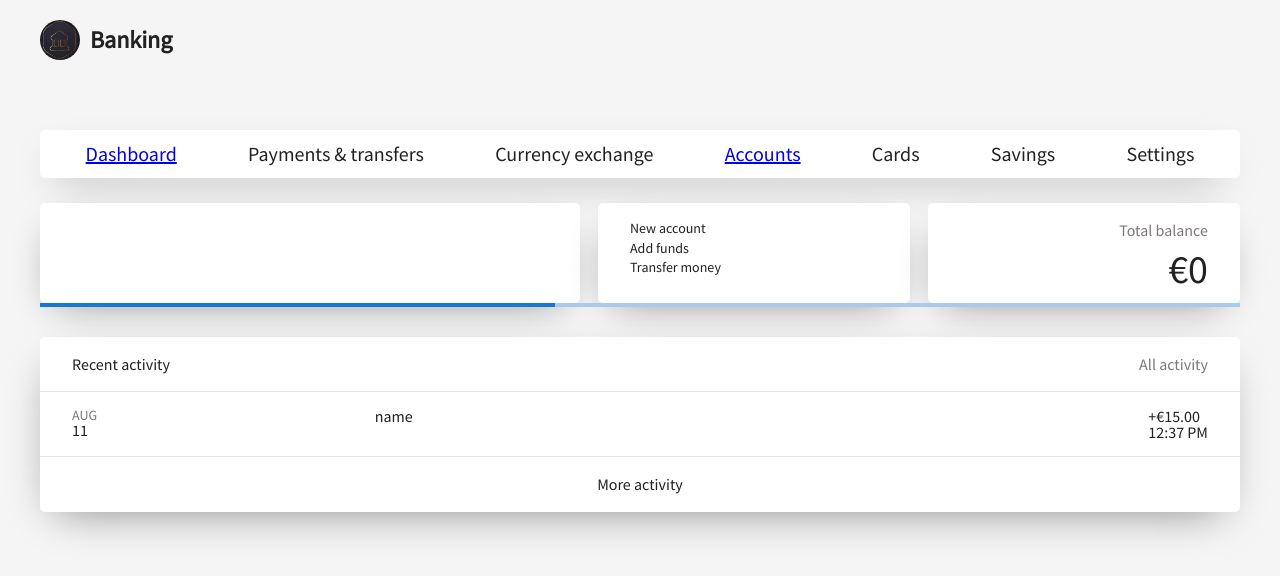
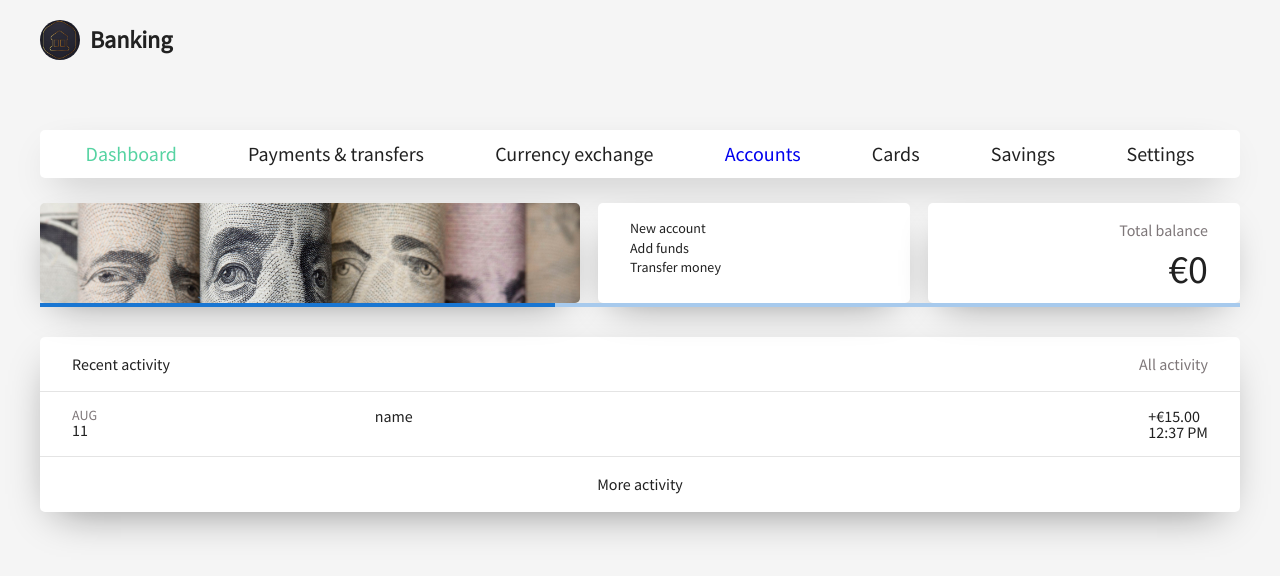
Before and after one commit to Yegor799/banking, a React (Create React App) app: page / in a window 1280 px wide. Shown: the top 576 px of the page. Built offline with nearby package versions, Linux system fonts and the light colour scheme; no server answers.

Commit message:
minor changes

```diff
--- a/src/components/AcountDetails/AccountDetails.css
+++ b/src/components/AcountDetails/AccountDetails.css
@@ -51,3 +51,8 @@
   border-top: 1px solid #e4e4e4;
   padding: 16px 0 16px;
 }
+
+.second-panel-img {
+  background-image: url(../../images/money.jpg);
+  background-size: cover;
+}
--- a/src/components/AcountDetails/AccountDetails.jsx
+++ b/src/components/AcountDetails/AccountDetails.jsx
@@ -1,9 +1,9 @@
 import './AccountDetails.css';
-import axios from 'axios';
 import { useState, useEffect } from 'react';
 import React from 'react';
 import Box from '@mui/material/Box';
 import LinearProgress from '@mui/material/LinearProgress';
+import { Link } from "react-router-dom";
 import { useGetCurrentAccountInfoQuery,  useGetAllAccountsQuery} from '../../redux/bankingApi';
 import AccountInfo from '../AccountInfo/AccountInfo';
 
@@ -11,7 +11,7 @@ import AccountInfo from '../AccountInfo/AccountInfo';
 const AccountDetails = () => {
 
   const [primary, setPrimary] = useState(null);
-  const [current, setCurrent] = useState(primary)
+  // const [current, setCurrent] = useState(primary)
 
   const { data:currentAccount } = useGetCurrentAccountInfoQuery(primary ? primary.number : '');
   const { data: accounts } = useGetAllAccountsQuery();
@@ -71,7 +71,7 @@ const AccountDetails = () => {
           </div>
 
           <div className='account-info-bottom'>
-            <p>See all accounts</p>
+            <Link to='/accounts'>See all accounts</Link>
           </div>
 
         </div>
--- a/src/components/Header/Header.css
+++ b/src/components/Header/Header.css
@@ -64,3 +64,7 @@
 .amount {
   font-size: 40px;
 }
+
+.active {
+  color: #56d3a2;
+}
--- a/src/components/Header/Header.jsx
+++ b/src/components/Header/Header.jsx
@@ -2,8 +2,13 @@ import './Header.css'
 import logo from '../../images/logo.jpeg';
 import { useGetBalancesQuery } from '../../redux/bankingApi';
 import { Link } from "react-router-dom";
+import { NavLink } from "react-router-dom";
 
 const Header = () => {
+
+  let activeStyle = {
+    color: '#56d3a2'
+  };
 
   const { data } = useGetBalancesQuery();
 
@@ -15,10 +20,21 @@ const Header = () => {
       </div>
 
       <div className='panel'>
-        <Link to='/'>Dashboard</Link>
+        <NavLink
+          to='/'
+        style={({ isActive }) =>
+              isActive ? activeStyle : undefined
+            }
+        >Dashboard
+        </NavLink>
         <p>Payments & transfers</p>
         <p>Currency exchange</p>
-        <Link to='/accounts'>Accounts</Link>
+        <NavLink
+          to='/accounts'
+          style={({ isActive }) =>
+              isActive ? activeStyle : undefined
+            }
+        >Accounts</NavLink>
         <p>Cards</p>
         <p>Savings</p>
         <p>Settings</p>
--- a/src/index.css
+++ b/src/index.css
@@ -21,5 +21,13 @@ body {
   color: #212121;
   line-height: 1.4;
   background-color: #f5f5f5;
+}
 
+a {
+  text-decoration: none;
 }
+
+
+a:visited {
+  color: inherit;
+}
```
Also changed, not shown: src/images/money.jpg (added).
